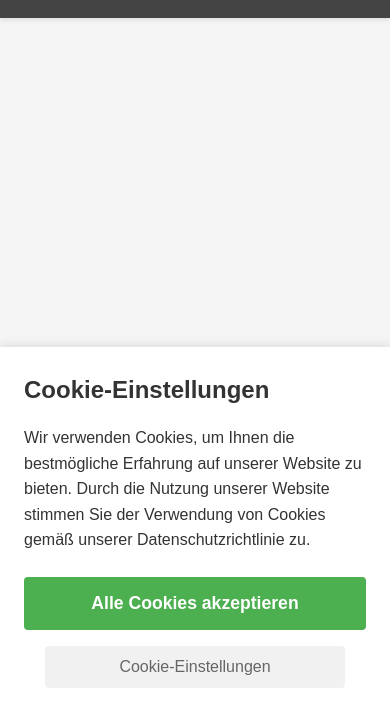
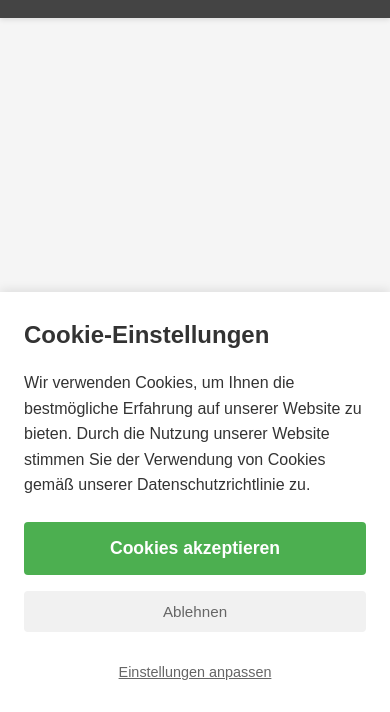
Before and after one commit to LeonG0308/organ-spender, a plain HTML site: page index.html in a window 390 px wide. Shown: the part 132-844 px from the top of the page. Drawn offline with Linux system fonts and the light colour scheme.

Commit message:
Update index.html

```diff
--- a/index.html
+++ b/index.html
@@ -86,57 +86,59 @@
             margin-top: 1.5rem;
         }
 
+        .primary-buttons {
+            display: flex;
+            gap: 1rem;
+        }
+
         .btn-accept {
             background-color: #4CAF50;
             color: white;
             font-weight: bold;
             font-size: 1.1rem;
             padding: 1rem 2rem;
+            flex: 3; /* Größer als der Ablehnen-Button */
         }
 
         .btn-accept:hover {
             background-color: #45a049;
         }
 
+        .btn-reject {
+            background-color: #f1f1f1;
+            color: #666;
+            font-size: 0.95rem;
+            padding: 0.75rem 1rem;
+            flex: 1;
+        }
+
+        .btn-reject:hover {
+            background-color: #e5e5e5;
+        }
+
         .secondary-options {
             display: flex;
             justify-content: center;
-            gap: 1rem;
         }
 
         .btn-customize {
-            background-color: #f1f1f1;
+            background-color: transparent;
             color: #666;
-            flex: 1;
-            max-width: 300px;
+            border: none;
+            padding: 0.5rem;
+            font-size: 0.9rem;
+            text-decoration: underline;
         }
 
         .btn-customize:hover {
-            background-color: #e5e5e5;
-        }
-
-        .btn-reject {
-            background-color: #f44336;
-            color: white;
-            margin-bottom: 1rem;
-            width: 100%;
-            padding: 0.75rem;
-        }
-
-        .btn-reject:hover {
-            background-color: #d32f2f;
+            color: #333;
+            transform: none;
         }
 
         .cookie-customize {
             margin-top: 1.5rem;
             border-top: 1px solid #eee;
             padding-top: 1.5rem;
-        }
-
-        .cookie-reject-section {
-            margin-bottom: 1.5rem;
-            padding-bottom: 1.5rem;
-            border-bottom: 1px solid #eee;
         }
 
         .cookie-type {
@@ -165,13 +167,12 @@
         }
 
         @media (max-width: 768px) {
-            .secondary-options {
+            .primary-buttons {
                 flex-direction: column;
-                align-items: center;
             }
 
             .btn-customize {
-                width: 100%;
+                margin-top: 0.5rem;
             }
         }
     </style>
@@ -190,20 +191,18 @@
                 <p>Wir verwenden Cookies, um Ihnen die bestmögliche Erfahrung auf unserer Website zu bieten. Durch die Nutzung unserer Website stimmen Sie der Verwendung von Cookies gemäß unserer Datenschutzrichtlinie zu.</p>
 
                 <div class="cookie-options">
-                    <button id="accept-cookies" class="btn-accept">Alle Cookies akzeptieren</button>
+                    <div class="primary-buttons">
+                        <button id="accept-cookies" class="btn-accept">Cookies akzeptieren</button>
+                        <button id="reject-cookies" class="btn-reject">Ablehnen</button>
+                    </div>
 
                     <div class="secondary-options">
-                        <button id="customize-cookies" class="btn-customize">Cookie-Einstellungen</button>
+                        <button id="customize-cookies" class="btn-customize">Einstellungen anpassen</button>
                     </div>
                 </div>
 
                 <div id="cookie-customize" class="cookie-customize hidden">
                     <h3>Cookie-Einstellungen anpassen</h3>
-
-                    <div class="cookie-reject-section">
-                        <button id="reject-cookies" class="btn-reject">Alle Cookies ablehnen</button>
-                        <p class="cookie-description">Sie können alle nicht-essentiellen Cookies ablehnen.</p>
-                    </div>
 
                     <div class="cookie-type">
                         <input type="checkbox" id="essential" checked disabled>
@@ -254,7 +253,7 @@
                 window.location.href = "survey.html";
             });
 
-            // Reject cookies (now in customize menu)
+            // Reject cookies (jetzt wieder als direkter Button)
             document.getElementById("reject-cookies").addEventListener("click", function() {
                 recordCookieChoice("reject");
                 document.getElementById("cookie-banner").style.display = "none";
```
